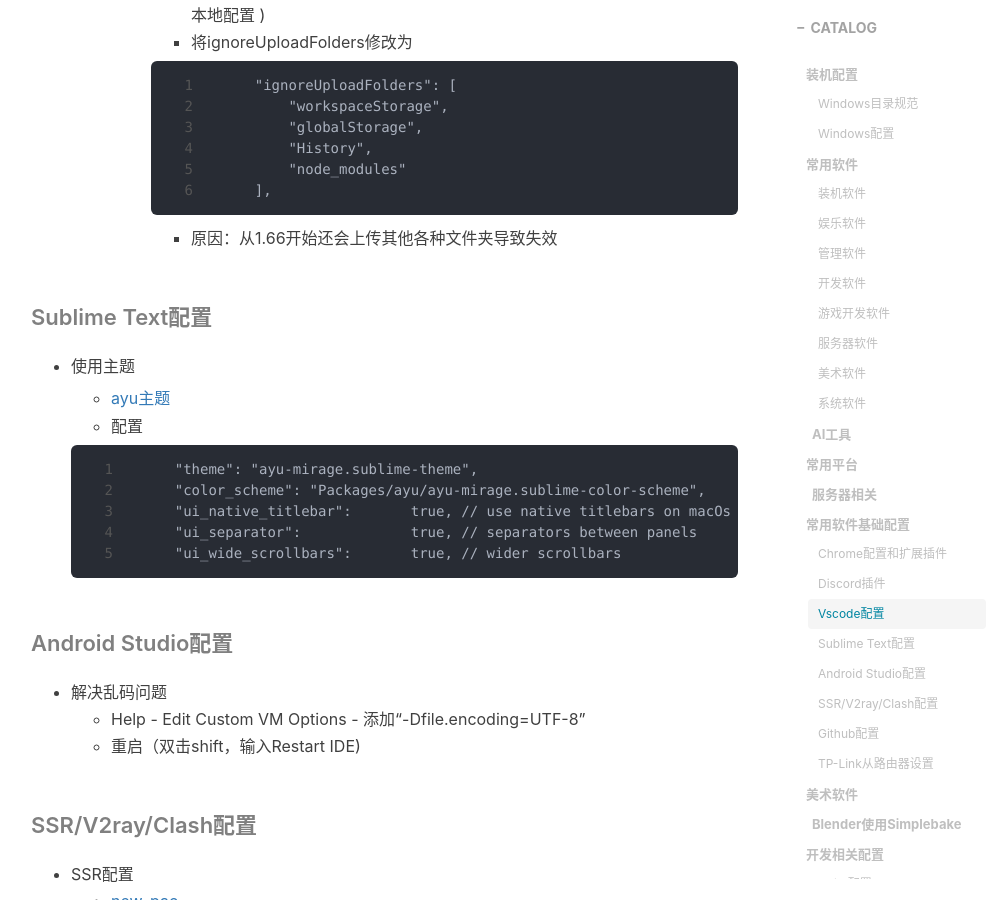
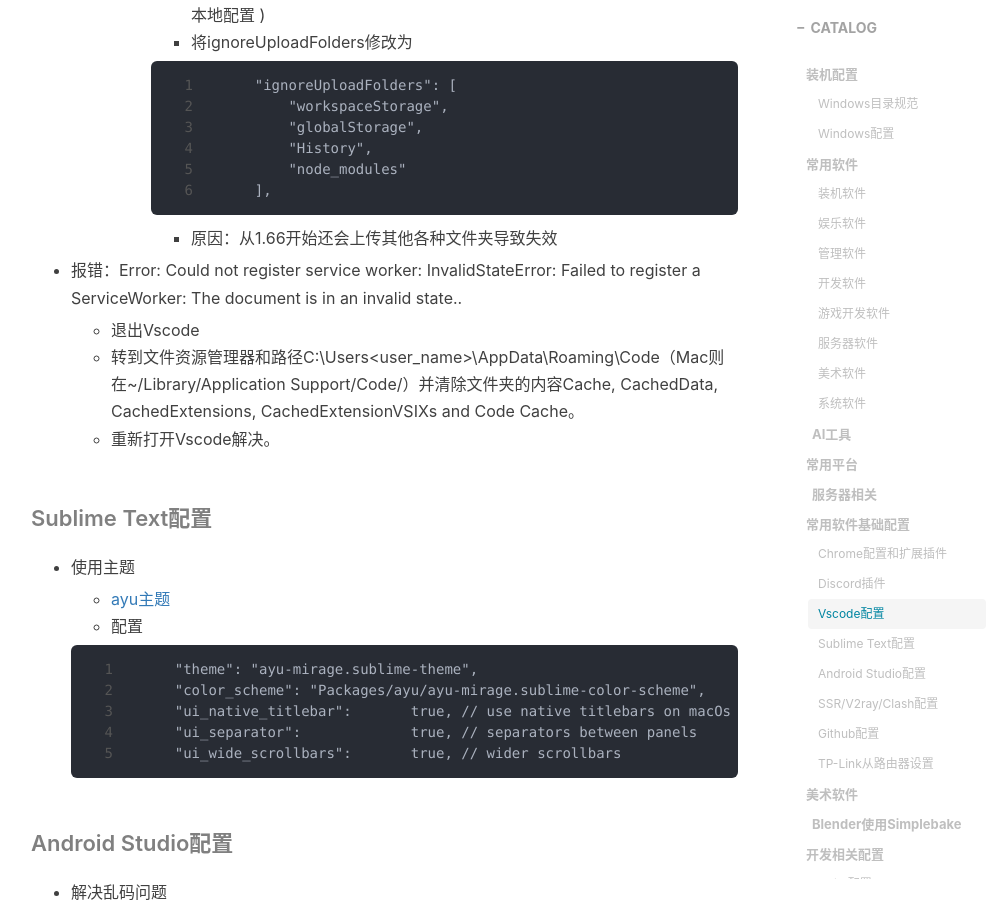
Before and after one commit to gumcstronger/gumcstronger.github.io, a Jekyll site: the page built from _posts/2022/2022-08-24-windows.md, in a window 1280 px wide and 900 px high, scrolled down 6804 px. Shown: the whole window, without its empty margins (234-1226 px from the left). Built offline with Jekyll 4.4.1, drawn with Linux system fonts in a browser that asks for light colours; comment, search, counter and statistics services are not loaded.

Commit message:
Update 2022-08-24-windows.md

````diff
--- a/_posts/2022/2022-08-24-windows.md
+++ b/_posts/2022/2022-08-24-windows.md
@@ -231,6 +231,11 @@
       ```
 
       - 原因：从1.66开始还会上传其他各种文件夹导致失效
+- 报错：Error: Could not register service worker: InvalidStateError: Failed to register a ServiceWorker: The document is in an invalid state..
+
+  - 退出Vscode
+  - 转到文件资源管理器和路径C:\Users\<user_name>\AppData\Roaming\Code（Mac则在~/Library/Application Support/Code/）并清除文件夹的内容Cache, CachedData, CachedExtensions, CachedExtensionVSIXs and Code Cache。
+  - 重新打开Vscode解决。
 
 #### Sublime Text配置
 
````
